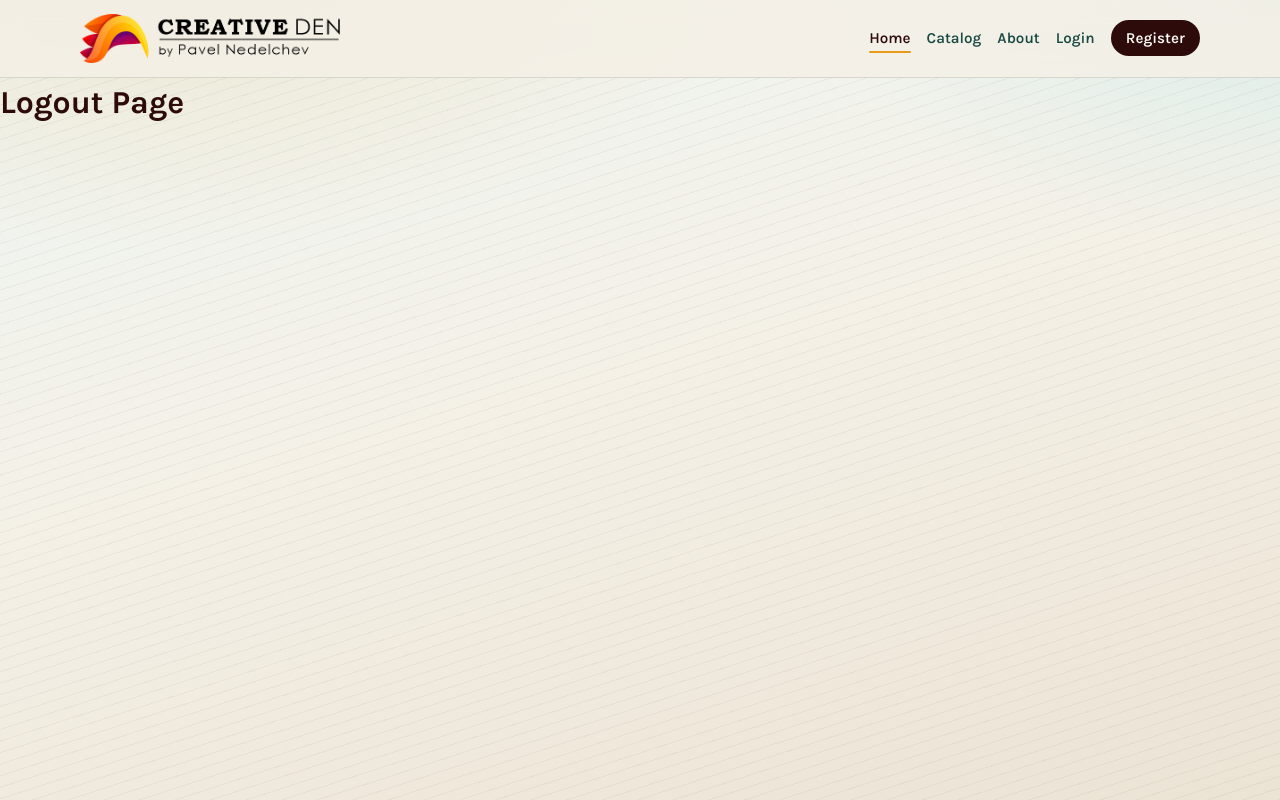
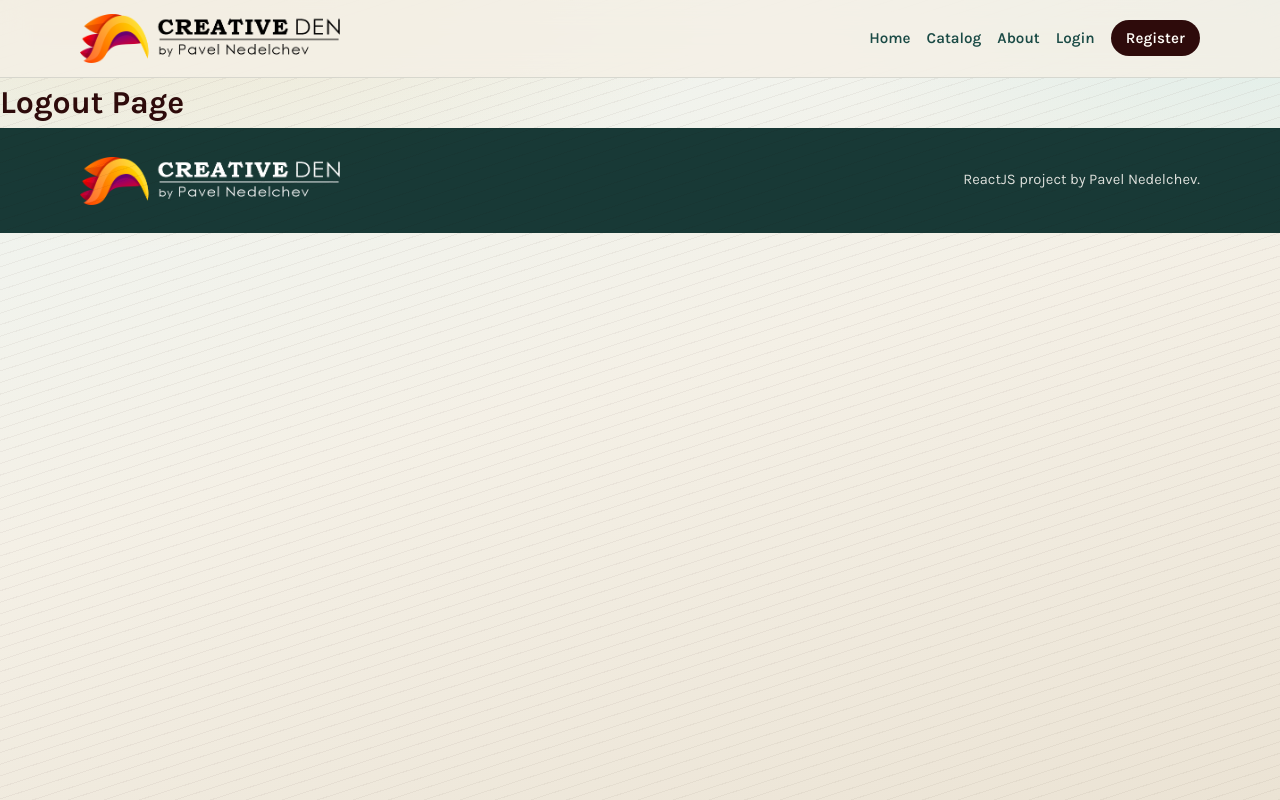
Before and after one commit to PavNedNed/ReactJS-Project---Creative-DEN, a React (Vite) app: page /logout in a window 1280 px wide. Built offline with nearby package versions, Linux system fonts and the light colour scheme.

Commit message:
Edit the navigation and add footer

```diff
--- a/src/App.jsx
+++ b/src/App.jsx
@@ -1,6 +1,7 @@
 import { Route, Routes } from "react-router"
 import './App.css'
 import Header from './components/header/Header'
+import Footer from "./components/footer/Footer"
 
 function App() {
   return (
@@ -16,6 +17,8 @@
         <Route path="/create" element={<h1>Create Page</h1>} />
         <Route path="/logout" element={<h1>Logout Page</h1>} />
       </Routes>
+
+      <Footer />
     </>
   )
 }
--- /dev/null
+++ b/src/components/footer/Footer.jsx
@@ -0,0 +1,14 @@
+function Footer() {
+    return (
+        <footer className="site-footer">
+            <div className="container footer-inner">
+                <a className="brand" href="index.html">
+                    <img src="./logo_white.png" />
+                </a>
+                <p>ReactJS project by Pavel Nedelchev.</p>
+            </div>
+        </footer>
+    );
+}
+
+export default Footer;
--- a/src/components/header/Header.jsx
+++ b/src/components/header/Header.jsx
@@ -1,27 +1,57 @@
+import { useState } from "react";
 import { Link } from "react-router";
 
 function Header() {
+    const [isOpen, setIsOpen] = useState(false);
+
+    const toggleHandler = () => {
+        setIsOpen(isOpen => !isOpen);
+    };
+
     return (
         <header className="site-header">
             <div className="container nav">
+
                 <Link className="brand" to="/">
-                    <img src="/logo.png" />
+                    <img src="/logo.png" alt="Logo" />
                 </Link>
-                <button className="nav-toggle" type="button" aria-label="Toggle navigation" aria-expanded="false">
-                    <span></span><span></span><span></span>
+
+                <button
+                    className="nav-toggle"
+                    type="button"
+                    aria-label="Toggle navigation"
+                    aria-expanded={isOpen}
+                    onClick={toggleHandler}
+                >
+                    <span></span>
+                    <span></span>
+                    <span></span>
                 </button>
-                {/* <!-- Guest nav example. Swap with user nav when authenticated. --> */}
-                <ul className="nav-links">
-                    <li><Link className="active" to="/">Home</Link></li>
-                    <li><Link to="/catalog">Catalog</Link></li>
-                    <li><Link to="/about">About</Link></li>
-                    <li><Link to="/login">Login</Link></li>
-                    <li><Link className="nav-cta" to="/register">Register</Link></li>
-                    {/* <!-- User nav:
-                    <li><Link to="/create">Sell asset</Link></li>
-                    <li><Link to="/logout">Logout</Link></li>
-                    --> */}
+
+                <ul className={`nav-links ${isOpen ? "is-open" : ""}`}>
+                    <li>
+                        <Link to="/">Home</Link>
+                    </li>
+
+                    <li>
+                        <Link to="/catalog">Catalog</Link>
+                    </li>
+
+                    <li>
+                        <Link to="/about">About</Link>
+                    </li>
+
+                    <li>
+                        <Link to="/login">Login</Link>
+                    </li>
+
+                    <li>
+                        <Link className="nav-cta" to="/register">
+                            Register
+                        </Link>
+                    </li>
                 </ul>
+
             </div>
         </header>
     );
```
